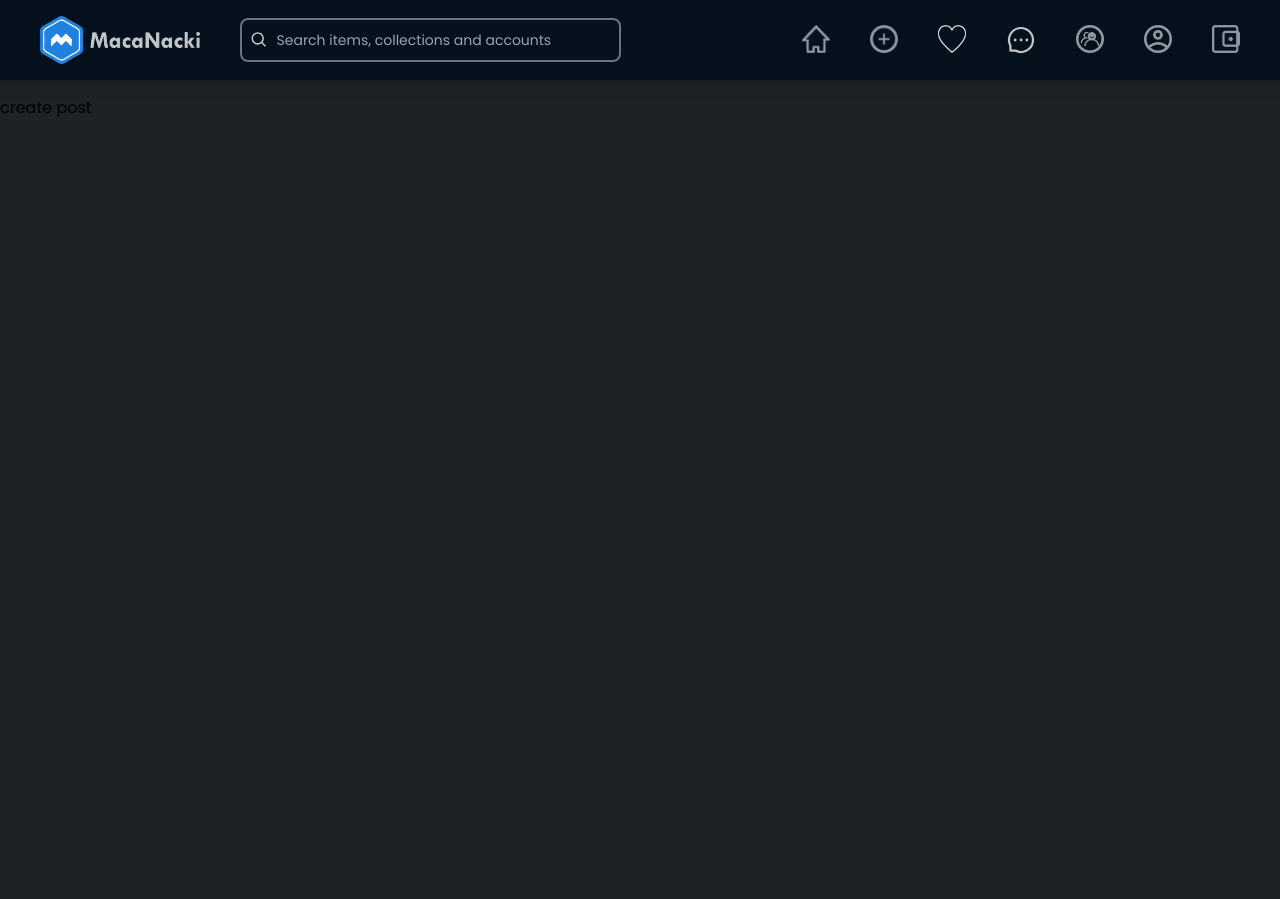
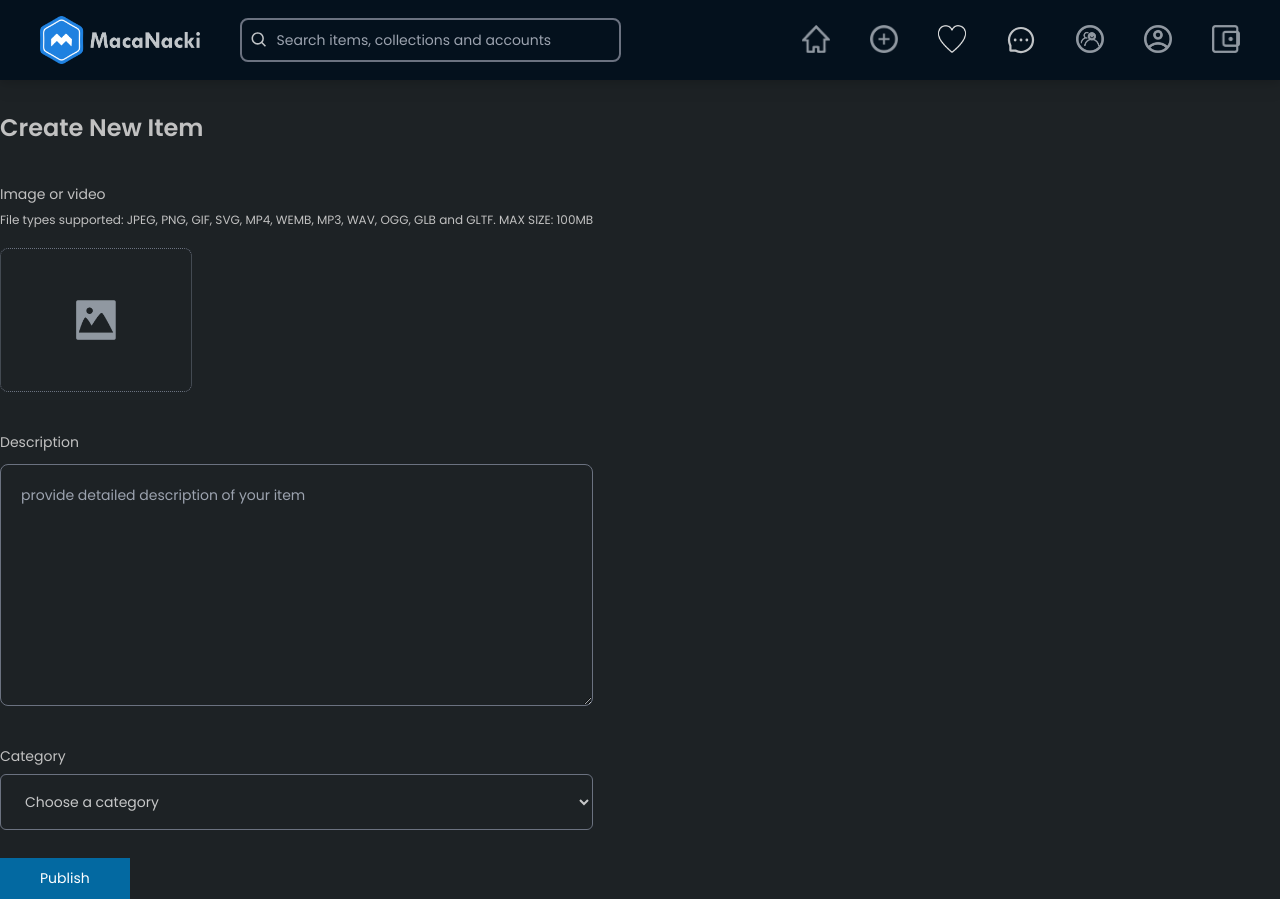
Before and after one commit to vicsnet/mackanaki, a React (Create React App) app: page /post/create in a window 1280 px wide. Before the commit the page ends 800 px from the top, so only its background shows below. Built offline with nearby package versions, Linux system fonts and the light colour scheme.

Commit message:
auth section fix

```diff
--- a/src/components/form/FormInput.tsx
+++ b/src/components/form/FormInput.tsx
@@ -4,7 +4,7 @@ const FormInput = ({ label, placeholder, htmlFor, type, onChange, name, classNam
     return (
         <div className="w-full flex flex-col gap-2 mt-7">
             <label htmlFor={htmlFor} className="text-signupTextColor md:text-sm text-xs">{label}</label>
-            <input id={htmlFor} type={type} name={name} className={`bg-transparent border border-signupTextColor rounded-md h-14 outline-none px-5 text-navTextDarkColor md:text-sm text-xs ${className}`} onChange={onChange} placeholder={placeholder} />
+            <input id={htmlFor} type={type} name={name} className={`bg-transparent border border-gray-500 rounded-md h-14 outline-none px-5 text-navTextDarkColor md:text-sm text-xs ${className}`} onChange={onChange} placeholder={placeholder} />
             {errors && <span className="text-red-600 md:text-sm text-xs">{errors}</span>}
         </div>
     );
--- a/src/components/form/FormSelect.tsx
+++ b/src/components/form/FormSelect.tsx
@@ -1,13 +1,14 @@
 import React from 'react';
 
-const FormSelect = ({ label, htmlFor, onChange }: IFormSelect) => {
+const FormSelect = ({ label, htmlFor, onChange, name, errors }: IFormSelect) => {
     return (
         <div className="w-full flex flex-col gap-2">
             <label htmlFor={htmlFor} className="text-signupTextColor md:text-sm text-xs">{label}</label>
-            <select id={htmlFor} onChange={onChange} className="bg-bgDarkColor border border-signupTextColor rounded-md md:text-sm text-xs h-14 outline-none px-5 text-navTextDarkColor">
+            <select id={htmlFor} name={name} onChange={onChange} className="bg-bgDarkColor border border-gray-500 rounded-md md:text-sm text-xs h-14 outline-none px-5 text-navTextDarkColor">
                 <option value="">Choose a category</option>
                 <option value="contruction company">Construction Company</option>
             </select >
+            {errors && <span className="text-red-600 md:text-sm text-xs">{errors}</span>}
         </div>
     );
 };
--- a/src/components/form/StepTwoForm.tsx
+++ b/src/components/form/StepTwoForm.tsx
@@ -10,11 +10,11 @@ const StepTwoForm = () => {
     const [fields, errors, form, isvalidForm] = useFormInputValidation({
         country: "",
         state: "",
-
+        category: "",
     }, {
         country: "required|minLength:3",
         state: "required|minLength:3",
-
+        category: "required"
     });
     const onSubmit = (e: React.FormEvent<HTMLFormElement>) => {
         e.preventDefault();
@@ -34,12 +34,12 @@ const StepTwoForm = () => {
 
 
                     <FormInput label="State" className={errors?.state && "border-red-600 border-2"} name="state" onChange={(e) => form.handleChangeEvent(e)}
-                    errors={errors?.state}
-                    placeholder="State" htmlFor="state" type="text" />
+                        errors={errors?.state}
+                        placeholder="State" htmlFor="state" type="text" />
                 </div>
 
 
-                <FormSelect label="Category" htmlFor="category" />
+                <FormSelect label="Category" htmlFor="category" onChange={(e) => form.selectChange(e)} name="category" errors={errors?.category} />
 
                 <div className="md:w-[400px] flex mt-4 flex-col justify-center items-center gap-2 mx-auto">
                     <p className="mx-4 text-signupTextColor md:text-sm text-xs text-center">By signing up to Thombrix platform you understand and agree with our <Link to="#">
--- a/src/components/form/types.d.ts
+++ b/src/components/form/types.d.ts
@@ -12,6 +12,8 @@ interface IFormSelect {
     label: string;
     htmlFor: string;
     onChange?: React.ChangeEventHandler<HTMLSelectElement>;
+    name: string;
+    errors: string;
 }
 
 // interface IStepOneForm {
--- a/src/pages/Post/CreatePost.tsx
+++ b/src/pages/Post/CreatePost.tsx
@@ -1,12 +1,60 @@
-import React, { Fragment } from 'react';
+import { motion } from 'framer-motion';
+import React, { Fragment, useState } from 'react';
+import FormSelect from '../../components/form/FormSelect';
+import Button from '../../components/ui/Button';
+import useFormInputValidation from '../../hooks/useFormInputValidation';
 import PageLayout from '../../Layouts/PageLayout';
 
 const CreatePost = () => {
+
+  const [fields, errors, form, isvalidForm] = useFormInputValidation({
+    description: "",
+    category: "",
+  }, {
+    description: "required|minLength:10",
+    category: "required"
+  });
+  const onSubmit = (e: React.FormEvent<HTMLFormElement>) => {
+    e.preventDefault();
+    if (!isvalidForm) {
+      form.customToast({ type: "success", message: "Success!" });
+      console.log(fields, errors);
+      // Perform api call here
+    }
+  };
   return (
     <Fragment>
-      <PageLayout>
+      <PageLayout paddingTop='mt-28'>
+        <div className="container mx-auto">
+          <div className="flex flex-col">
+            <h2 className="text-signupTextColor font-semibold text-2xl mb-10">Create New Item</h2>
 
-create post
+            <div className="flex">
+              <form onSubmit={onSubmit}>
+                <div className="flex flex-col gap-2">
+                  <span className="text-signupTextColor text-bold md:text-sm text-xs">Image or video</span>
+                  <span className="text-signupTextColor text-xs">File types supported: JPEG, PNG, GIF, SVG, MP4, WEMB, MP3, WAV, OGG, GLB and GLTF. MAX SIZE: 100MB</span>
+                </div>
+
+                <motion.div whileTap={{ scale: 0.9 }} className="border border-dotted  border-gray-500 rounded-lg flex justify-center cursor-pointer items-center w-48 h-36 mt-5 mb-10">
+                  <img src="/icons/image.png" className='cursor-pointer w-10 h-10' alt="profile" />
+                </motion.div>
+
+                <div className="flex flex-col gap-3 mb-10">
+                  <span className="text-signupTextColor text-bold md:text-sm text-xs">Description</span>
+                  <textarea onChange={(e) => form.handleTextAreaChangeEvent(e)} className={`bg-transparent border border-gray-500 rounded-lg outline-none p-5 text-navTextDarkColor md:text-sm text-xs ${errors?.description && "border-red-600 border-2"}`} name="description" placeholder="provide detailed description of your item" cols={30} rows={10}></textarea>
+                  {errors?.description && <span className="text-red-600 md:text-sm text-xs">{errors?.description}</span>}
+                </div>
+
+
+                <FormSelect label="Category" htmlFor="category" onChange={(e) => form.selectChange(e)} name="category" errors={errors?.category} />
+
+                <Button name="Publish" disabled={isvalidForm} className="mx-auto" />
+              </form>
+            </div>
+
+          </div>
+        </div>
       </PageLayout>
     </Fragment>
   );
--- a/src/utils/inputValidator.ts
+++ b/src/utils/inputValidator.ts
@@ -272,6 +272,25 @@ export default class InputValidator {
         this._getAllFieldRules();
     };
 
+    handleTextAreaChangeEvent(e: React.ChangeEvent<HTMLTextAreaElement>) {
+        this._setFields((prev) => ({
+            ...prev,
+            [e.target.name]: e.target.value
+        }));
+        this._tempFieldBag = { ...this._tempFieldBag, [e.target.name]: e.target.value };
+        this._getAllFieldRules();
+    };
+
+    selectChange(e: React.ChangeEvent<HTMLSelectElement>) {
+        const value = e.target.value;
+        this._setFields((prev) => ({
+            ...prev,
+            [e.target.name]: value
+        }));
+        this._tempFieldBag = { ...this._tempFieldBag, [e.target.name]: e.target.value };
+        this._getAllFieldRules();
+    };
+
 
     customToast({ type, message }: IToast) {
 
```
Also changed, not shown: public/icons/image.png (renamed from public/icons/MAC-035.png).
